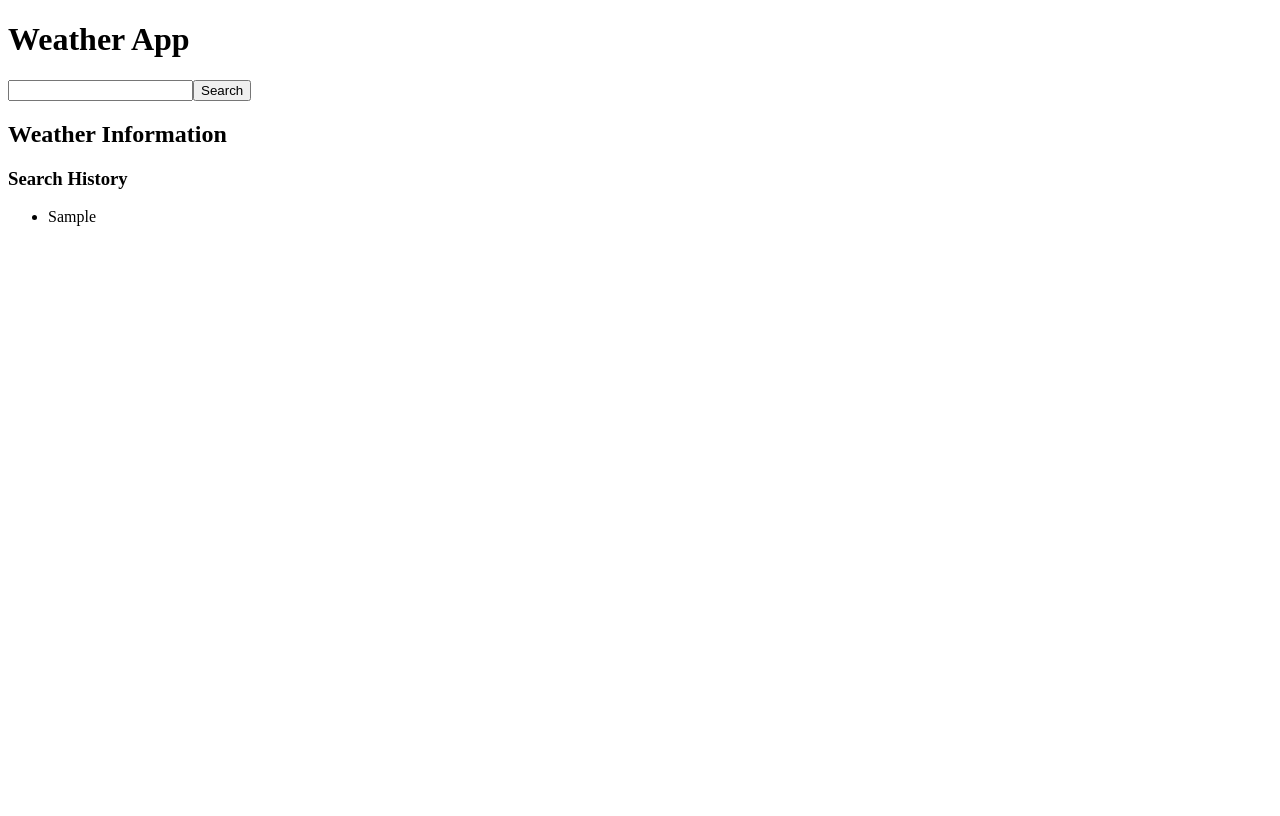
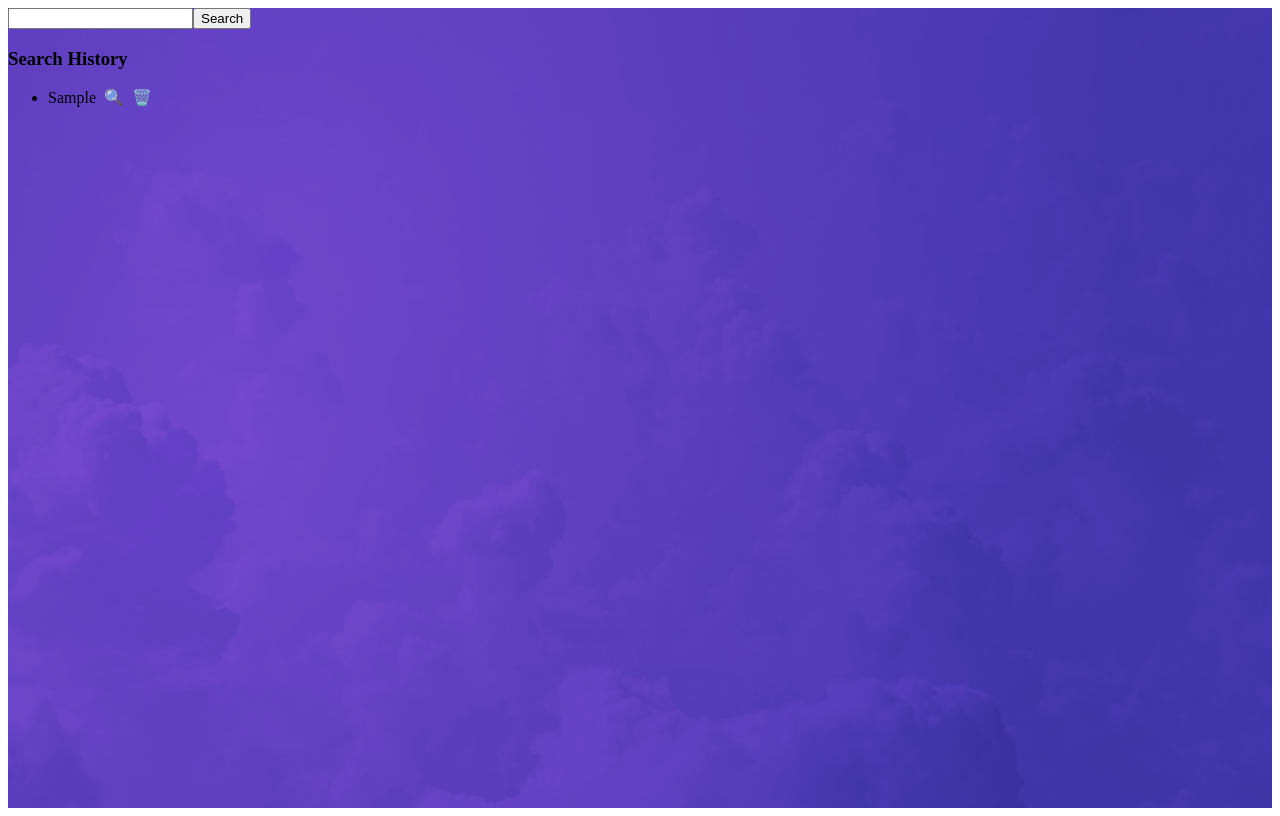
Before and after one commit to Terrykoek/WeatherPage, a React (Create React App) app in the folder weather-app/: page / in a window 1280 px wide. Both pictures are taken after typing "Sample" into the empty fields and a click on the button "Search". Built offline with nearby package versions, Linux system fonts and the light colour scheme; no server answers; the HTML template or start-up script is replaced by a standard one.

Commit message:
Add getting city's weather logic

```diff
--- /dev/null
+++ b/weather-app/public/index.html
@@ -0,0 +1,43 @@
+<!DOCTYPE html>
+<html lang="en">
+  <head>
+    <meta charset="utf-8" />
+    <link rel="icon" href="%PUBLIC_URL%/favicon.ico" />
+    <meta name="viewport" content="width=device-width, initial-scale=1" />
+    <meta name="theme-color" content="#000000" />
+    <meta
+      name="description"
+      content="Web site created using create-react-app"
+    />
+    <link rel="apple-touch-icon" href="%PUBLIC_URL%/logo192.png" />
+    <!--
+      manifest.json provides metadata used when your web app is installed on a
+      user's mobile device or desktop. See https://developers.google.com/web/fundamentals/web-app-manifest/
+    -->
+    <link rel="manifest" href="%PUBLIC_URL%/manifest.json" />
+    <!--
+      Notice the use of %PUBLIC_URL% in the tags above.
+      It will be replaced with the URL of the `public` folder during the build.
+      Only files inside the `public` folder can be referenced from the HTML.
+
+      Unlike "/favicon.ico" or "favicon.ico", "%PUBLIC_URL%/favicon.ico" will
+      work correctly both with client-side routing and a non-root public URL.
+      Learn how to configure a non-root public URL by running `npm run build`.
+    -->
+    <title>React App</title>
+  </head>
+  <body>
+    <noscript>You need to enable JavaScript to run this app.</noscript>
+    <div id="root"></div>
+    <!--
+      This HTML file is a template.
+      If you open it directly in the browser, you will see an empty page.
+
+      You can add webfonts, meta tags, or analytics to this file.
+      The build step will place the bundled scripts into the <body> tag.
+
+      To begin the development, run `npm start` or `yarn start`.
+      To create a production bundle, use `npm run build` or `yarn build`.
+    -->
+  </body>
+</html>
--- a/weather-app/src/App.js
+++ b/weather-app/src/App.js
@@ -2,6 +2,7 @@
 import React, { useState, useEffect } from 'react';
 import SearchBar from './SearchBar';
 import WeatherDisplay from './WeatherDisplay';
+import background from './bg-dark.png'
 
 const App = () => {
   const [weatherData, setWeatherData] = useState(null);
@@ -16,8 +17,7 @@
   }, [searchHistory]);
 
   const getWeatherData = (city) => {
-    const apiKey = '6b48c660263afbf53c9e3b9297b58b16';
-    const apiUrl = `https://api.openweathermap.org/data/2.5/weather?q=singapore&units=metric&appid=6b48c660263afbf53c9e3b9297b58b16`;
+    const apiUrl = `https://api.openweathermap.org/data/2.5/weather?q=${city}&units=metric&appid=6b48c660263afbf53c9e3b9297b58b16`;
 
 
     // Use fetch for AJAX
@@ -29,7 +29,11 @@
         return response.json();
       })
       .then((data) => setWeatherData(data))
-      .catch((error) => console.error('Error fetching weather data:', error));
+      .catch((error) => {
+        console.error('Error fetching weather data:', error)
+        setWeatherData(null); // Clear weather data on error
+      }
+      );
   };
 
   const handleSearch = (city) => {
@@ -40,15 +44,35 @@
     getWeatherData(city);
   };
 
+  const handleDelete = (index) => {
+    const updatedHistory = [...searchHistory];
+    updatedHistory.splice(index, 1);
+    setSearchHistory(updatedHistory);
+  };
+
   return (
-    <div>
-      <h1>Weather App</h1>
-      <SearchBar onSearch={handleSearch} />
+    <div style={{ height: '100vh', backgroundImage: `url(${background})`, backgroundSize: 'cover'}}>
+    <SearchBar onSearch={handleSearch} />
       <WeatherDisplay weatherData={weatherData} />
       <h3>Search History</h3>
       <ul>
-        {searchHistory.map((city, index) => (
-          <li key={index}>{city}</li>
+      {searchHistory.map((city, index) => (
+          <li key={index}>
+            {city}
+            {}
+            <span
+              style={{ cursor: 'pointer', marginLeft: '8px' }}
+              onClick={() => handleSearch(city)}
+            >
+              🔍
+            </span>
+            <span
+              style={{ cursor: 'pointer', marginLeft: '8px' }}
+              onClick={() => handleDelete(index)}
+            >
+              🗑️
+            </span>
+          </li>
         ))}
       </ul>
     </div>
--- a/weather-app/src/SearchBar.js
+++ b/weather-app/src/SearchBar.js
@@ -12,10 +12,14 @@
     onSearch(city);
     setCity('');
   };
-
+  const handleKeyPress = (e) => {
+    if (e.key === 'Enter') {
+      handleSearch();
+    }
+  };
   return (
     <div>
-      <input type="text" value={city} onChange={handleInputChange} />
+      <input type="text" value={city} onChange={handleInputChange} onKeyPress={handleKeyPress}/>
       <button onClick={handleSearch}>Search</button>
     </div>
   );
--- a/weather-app/src/WeatherDisplay.js
+++ b/weather-app/src/WeatherDisplay.js
@@ -1,15 +1,14 @@
-// src/components/WeatherDisplay.js
 import React from 'react';
 
 const WeatherDisplay = ({ weatherData }) => {
   return (
     <div>
-      <h2>Weather Information</h2>
       {weatherData && (
         <div>
-          <p>City: {weatherData.name}</p>
-          <p>Temperature: {weatherData.main.temp}°C</p>
-          <p>Description: {weatherData.weather[0].description}</p>
+          <p>Today's Weather</p>
+          <h1 className='mainTemp'> {weatherData.main.temp}°C</h1>
+          <p>H: {weatherData.main.temp_max}°C, L: {weatherData.main.temp_min}°C </p>
+            <p> {weatherData.name} Humidity: {weatherData.main.humidity}%  {weatherData.weather[0].description}</p>
         </div>
       )}
     </div>
```
Also changed, not shown: weather-app/public/manifest.json (deleted).
